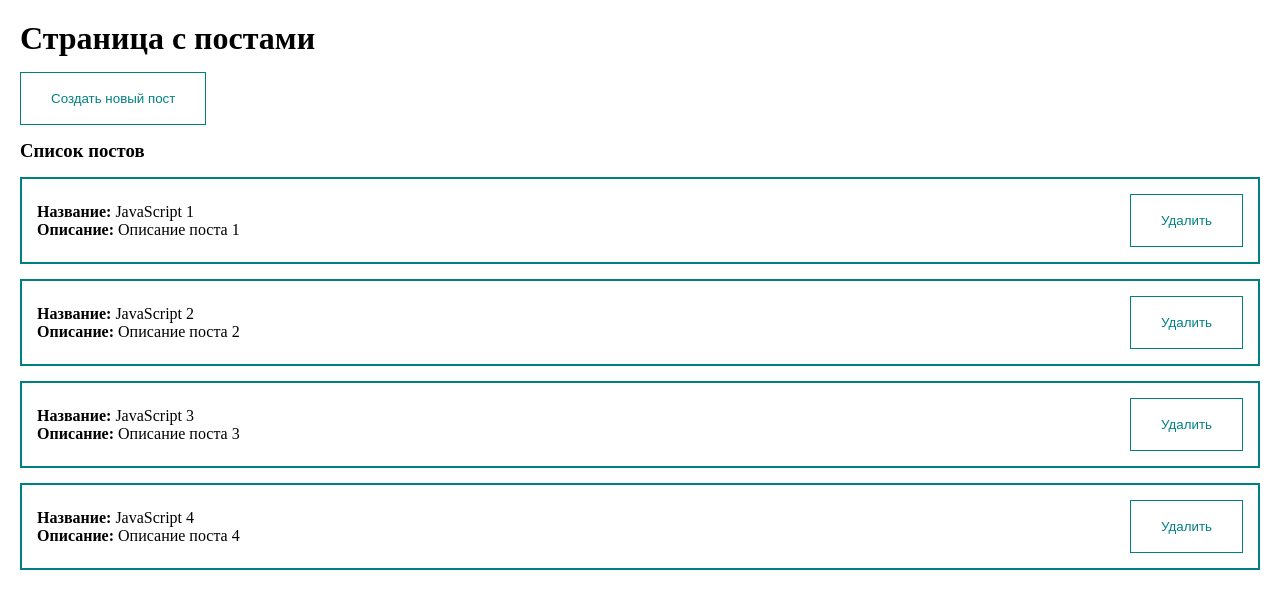
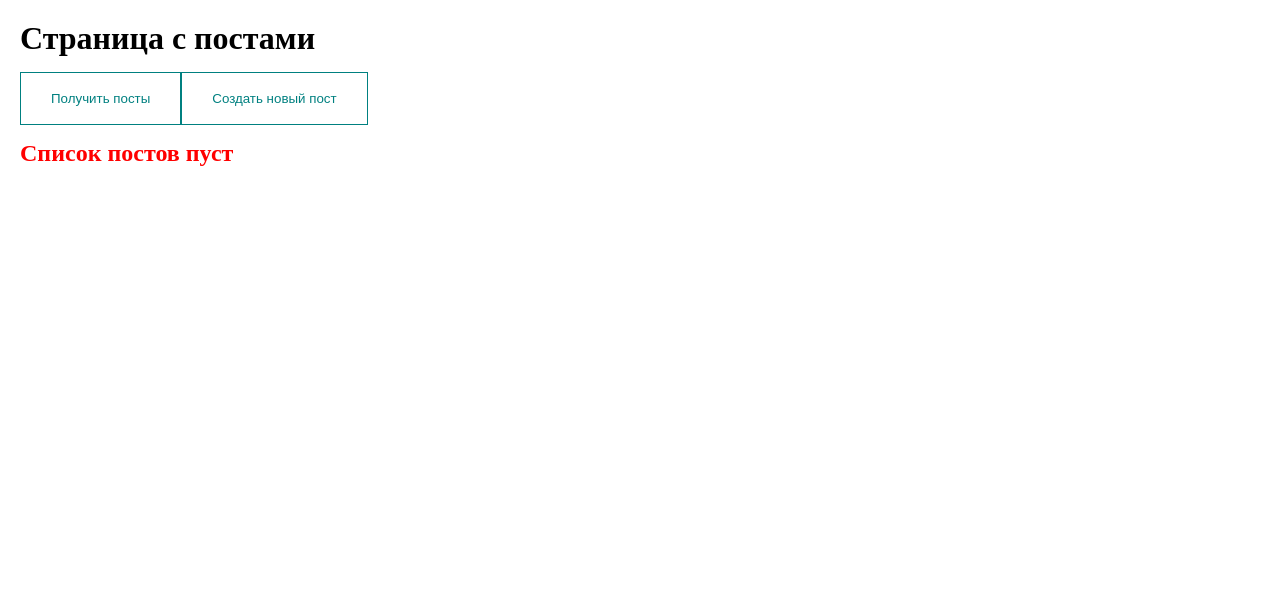
Before and after one commit to Mazitino/vue, a Vue app: page / in a window 1280 px wide. Shown: the top 608 px of the page. Built offline with nearby package versions, Linux system fonts and the light colour scheme.

Commit message:
Связка с данными от сервера (get).

```diff
--- a/src/App.vue
+++ b/src/App.vue
@@ -1,6 +1,12 @@
 <template>
     <div class="app">
         <h1>Страница с постами</h1>
+        <my-button
+            @click="fetchPosts"
+            >
+                Получить посты
+
+        </my-button>
         <my-button
             @click="showDialog"
             style="margin: 15px 0;"
@@ -26,6 +32,8 @@
 import PostForm from "@/components/PostForm.vue"
 import PostList from "@/components/PostList.vue"
 import MyDialog from './components/Ui/MyDialog.vue'
+import 'axios'
+import axios from 'axios'
 
 export default {
     components: {
@@ -34,12 +42,7 @@
     },
     data(){
         return {
-            posts: [
-                {id: 1, title: 'JavaScript 1', body: 'Описание поста 1'},
-                {id: 2, title: 'JavaScript 2', body: 'Описание поста 2'},
-                {id: 3, title: 'JavaScript 3', body: 'Описание поста 3'},
-                {id: 4, title: 'JavaScript 4', body: 'Описание поста 4'},
-            ],
+            posts: [],
             dialogVisible: false
 
         }
@@ -54,6 +57,14 @@
         },
         showDialog(){
             this.dialogVisible = true;
+        },
+        async fetchPosts(){
+            try {
+                const responce = await axios.get('https://jsonplaceholder.typicode.com/posts?_limit=10');
+                this.posts = responce.data;
+            }catch (e){
+                alert('Ошибка')
+            }
         }
     }
 
```
